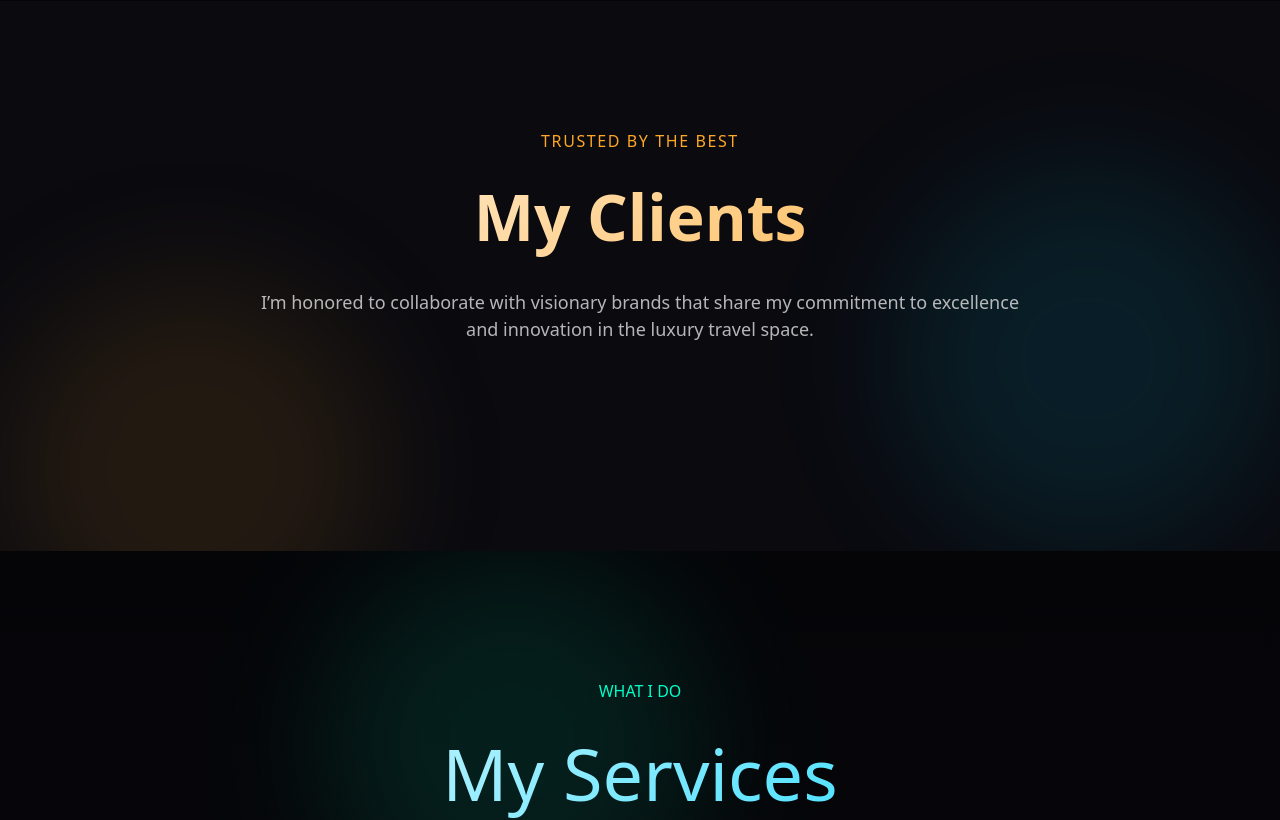
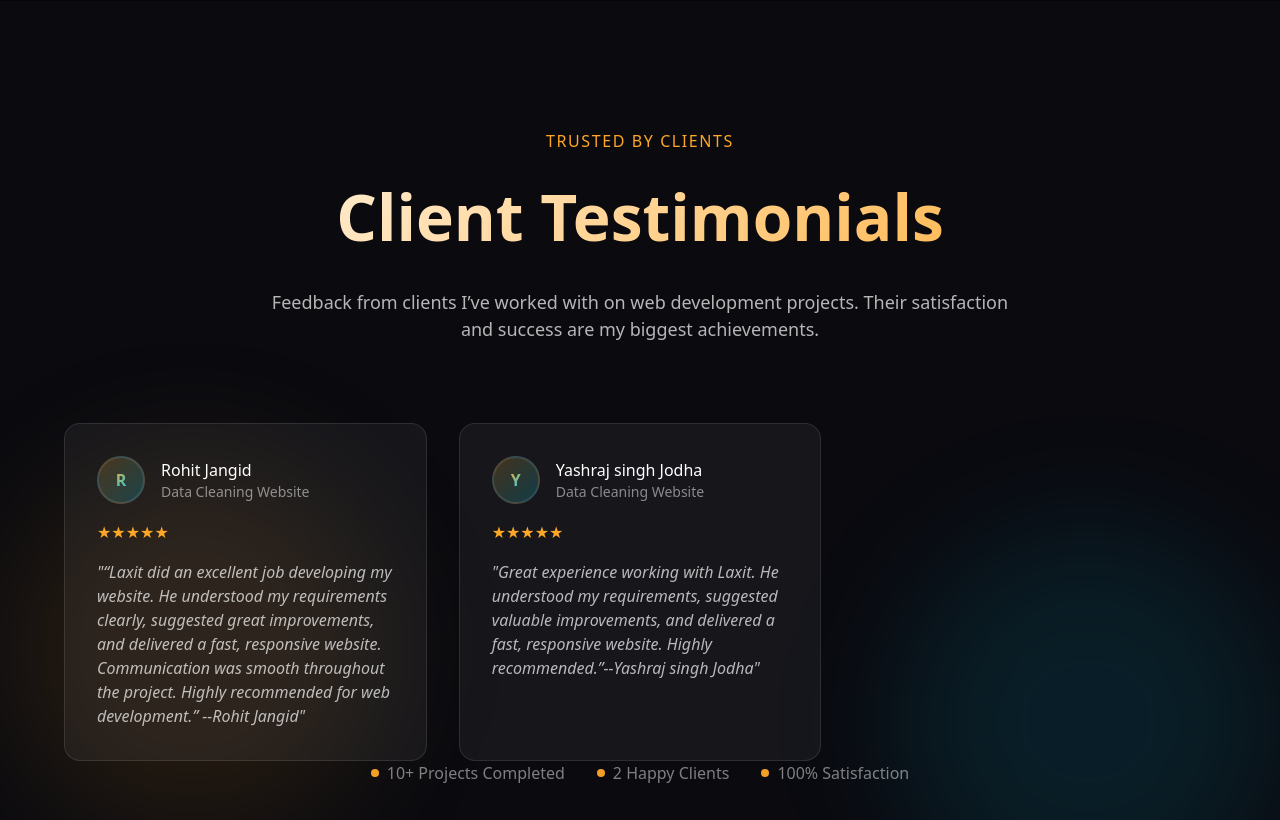
Before and after one commit to Laxit85/MY-Portfolio-, a React (Vite) app: page / in a window 1280 px wide. Shown: the part 3720-4540 px from the top of the page. Built offline with nearby package versions, Linux system fonts and the light colour scheme.

Commit message:
update project

```diff
--- a/src/components/Clients.tsx
+++ b/src/components/Clients.tsx
@@ -2,18 +2,23 @@ import { motion } from "motion/react";
 import { useInView } from "motion/react";
 import { useRef } from "react";
 
-/*
 const clients = [
-  { name: "Wanderlust Hotels", abbr: "WH" },
-  { name: "Azure Airways", abbr: "AA" },
-  { name: "Expedition Co.", abbr: "EC" },
-  { name: "Summit Resorts", abbr: "SR" },
-  { name: "Voyage Magazine", abbr: "VM" },
-  { name: "Terra Luxury", abbr: "TL" },
-  { name: "Horizon Travel", abbr: "HT" },
-  { name: "Nomad Experiences", abbr: "NE" },
+  {
+    name: "Rohit Jangid",
+    project: "Data Cleaning Website",
+    testimonial:
+      "“Laxit did an excellent job developing my website. He understood my requirements clearly, suggested great improvements, and delivered a fast, responsive website. Communication was smooth throughout the project. Highly recommended for web development.” --Rohit Jangid",
+    rating: 5,
+  },
+  {
+    name: "Yashraj singh Jodha",
+    project: "Data Cleaning Website",
+    testimonial:
+      "Great experience working with Laxit. He understood my requirements, suggested valuable improvements, and delivered a fast, responsive website. Highly recommended.”--Yashraj singh Jodha",
+    rating: 5,
+  },
+
 ];
-*/
 
 export function Clients() {
   const ref = useRef(null);
@@ -21,11 +26,13 @@ export function Clients() {
 
   return (
     <section id="clients" className="relative py-32 overflow-hidden bg-[#0a0a0f]">
-      {/* Background elements */}
+
+      {/* Background glow */}
       <div className="absolute top-1/2 left-0 w-96 h-96 bg-[#ffa726]/10 rounded-full blur-3xl" />
       <div className="absolute bottom-0 right-0 w-96 h-96 bg-[#00d4ff]/10 rounded-full blur-3xl" />
 
       <div className="container mx-auto px-6 relative z-10" ref={ref}>
+
         {/* Section Header */}
         <motion.div
           className="text-center mb-20"
@@ -33,7 +40,10 @@ export function Clients() {
           animate={isInView ? { opacity: 1, y: 0 } : {}}
           transition={{ duration: 0.8 }}
         >
-          <p className="text-[#ffa726] mb-4 tracking-widest">TRUSTED BY THE BEST</p>
+          <p className="text-[#ffa726] mb-4 tracking-widest">
+            TRUSTED BY CLIENTS
+          </p>
+
           <h2
             className="mb-6"
             style={{
@@ -45,134 +55,93 @@ export function Clients() {
               backgroundClip: "text",
             }}
           >
-            My Clients
+            Client Testimonials
           </h2>
-          <p className="text-white/70 max-w-3xl mx-auto" style={{ fontSize: "clamp(1rem, 2vw, 1.125rem)" }}>
-            I’m honored to collaborate with visionary brands that share my commitment to excellence and innovation in the luxury travel space.
+
+          <p
+            className="text-white/70 max-w-3xl mx-auto"
+            style={{ fontSize: "clamp(1rem, 2vw, 1.125rem)" }}
+          >
+            Feedback from clients I’ve worked with on web development projects.
+            Their satisfaction and success are my biggest achievements.
           </p>
         </motion.div>
 
-        {/*
-        <div className="grid grid-cols-2 md:grid-cols-4 gap-6 max-w-5xl mx-auto">
+        {/* Testimonials Grid */}
+        <div className="grid md:grid-cols-2 lg:grid-cols-3 gap-8 max-w-6xl mx-auto">
           {clients.map((client, index) => (
             <motion.div
               key={index}
-              className="group glass p-8 rounded-2xl flex flex-col items-center justify-center aspect-square hover:glow-gold transition-all cursor-pointer"
-              initial={{ opacity: 0, scale: 0.8 }}
-              animate={isInView ? { opacity: 1, scale: 1 } : {}}
+              className="glass p-8 rounded-2xl hover:glow-gold transition-all"
+              initial={{ opacity: 0, y: 40 }}
+              animate={isInView ? { opacity: 1, y: 0 } : {}}
               transition={{ duration: 0.5, delay: index * 0.1 }}
-              whileHover={{ scale: 1.05, y: -5 }}
+              whileHover={{ scale: 1.03, y: -5 }}
             >
-              <div className="relative">
-                <motion.div
-                  className="w-20 h-20 rounded-full flex items-center justify-center mb-4"
+
+              {/* Client Info */}
+              <div className="flex items-center gap-4 mb-4">
+                <div
+                  className="w-12 h-12 rounded-full flex items-center justify-center"
                   style={{
-                    background: "linear-gradient(135deg, rgba(255,167,38,0.2) 0%, rgba(0,212,255,0.2) 100%)",
+                    background:
+                      "linear-gradient(135deg, rgba(255,167,38,0.2) 0%, rgba(0,212,255,0.2) 100%)",
                     border: "2px solid rgba(255,255,255,0.1)",
-                  }}
-                  whileHover={{
-                    background: "linear-gradient(135deg, rgba(255,167,38,0.4) 0%, rgba(0,212,255,0.4) 100%)",
                   }}
                 >
                   <span
-                    className="group-hover:scale-110 transition-transform"
                     style={{
-                      fontSize: "1.5rem",
                       fontWeight: 700,
-                      background: "linear-gradient(135deg, #ffa726 0%, #00d4ff 100%)",
+                      background:
+                        "linear-gradient(135deg, #ffa726 0%, #00d4ff 100%)",
                       WebkitBackgroundClip: "text",
                       WebkitTextFillColor: "transparent",
-                      backgroundClip: "text",
                     }}
                   >
-                    {client.abbr}
+                    {client.name.charAt(0)}
                   </span>
-                </motion.div>
+                </div>
 
-                <motion.div
-                  className="absolute inset-0 rounded-full"
-                  style={{
-                    border: "2px solid rgba(255,167,38,0.3)",
-                  }}
-                  animate={{
-                    scale: [1, 1.2, 1],
-                    opacity: [0.3, 0, 0.3],
-                  }}
-                  transition={{
-                    duration: 2,
-                    repeat: Infinity,
-                    ease: "easeInOut",
-                  }}
-                />
+                <div>
+                  <p className="text-white">{client.name}</p>
+                  <p className="text-white/50 text-sm">{client.project}</p>
+                </div>
               </div>
 
-              <p className="text-white/80 text-center group-hover:text-white transition-colors">
-                {client.name}
+              {/* Star Rating */}
+              <div className="flex mb-4">
+                {Array.from({ length: client.rating }).map((_, i) => (
+                  <span key={i} className="text-[#ffa726] text-lg">
+                    ★
+                  </span>
+                ))}
+              </div>
+
+              {/* Testimonial Text */}
+              <p className="text-white/70 italic">
+                "{client.testimonial}"
               </p>
             </motion.div>
           ))}
         </div>
 
+        {/* Bottom badges */}
         <motion.div
-          className="mt-24 max-w-4xl mx-auto"
-          initial={{ opacity: 0, y: 50 }}
-          animate={isInView ? { opacity: 1, y: 0 } : {}}
+          className="mt-20 flex flex-wrap justify-center gap-8 items-center"
+          initial={{ opacity: 0 }}
+          animate={isInView ? { opacity: 1 } : {}}
           transition={{ duration: 0.8, delay: 0.8 }}
         >
-          <div className="glass-dark p-12 rounded-3xl relative">
-            <div
-              className="absolute top-8 left-8 opacity-20"
-              style={{
-                fontSize: "6rem",
-                lineHeight: 1,
-                color: "#00d4ff",
-              }}
-            >
-              "
-            </div>
-
-            <p
-              className="relative z-10 text-center mb-8 italic"
-              style={{
-                fontSize: "clamp(1.125rem, 2.5vw, 1.5rem)",
-                color: "rgba(255,255,255,0.9)",
-              }}
-            >
-              Working with this team transformed our brand vision into a breathtaking
-              reality. Their attention to detail and creative storytelling is unmatched
-              in the luxury travel industry.
-            </p>
-
-            <div className="text-center">
-              <p className="mb-1" style={{ color: "#00ffc8" }}>
-                Sarah Chen
-              </p>
-              <p className="text-white/60">CEO, Wanderlust Hotels</p>
-            </div>
-
-            <div className="absolute bottom-8 right-8 w-24 h-1 bg-gradient-to-r from-transparent via-[#ffa726] to-transparent rounded-full" />
-          </div>
-        </motion.div>
-
-        <motion.div
-          className="mt-16 flex flex-wrap justify-center gap-8 items-center"
-          initial={{ opacity: 0 }}
-          animate={isInView ? { opacity: 1 } : {}}
-          transition={{ duration: 0.8, delay: 1 }}
-        >
-          {["Award Winner 2024", "Top Rated Agency", "Certified Excellence"].map(
+          {["10+ Projects Completed", "2 Happy Clients", "100% Satisfaction"].map(
             (badge, index) => (
-              <div
-                key={index}
-                className="flex items-center gap-2 text-white/50"
-              >
+              <div key={index} className="flex items-center gap-2 text-white/50">
                 <div className="w-2 h-2 rounded-full bg-[#ffa726]" />
                 <span>{badge}</span>
               </div>
             )
           )}
         </motion.div>
-        */}
+
       </div>
     </section>
   );
--- a/src/components/Projects.tsx
+++ b/src/components/Projects.tsx
@@ -52,7 +52,7 @@ const projects = [
       "https://images.unsplash.com/photo-1555066931-4365d14bab8c?auto=format&fit=crop&w=1080&q=80",
     description:
       "An AI-powered assistant that analyzes code quality, detects potential issues, and suggests improvements for better performance and readability.",
-    link: "https://code-review-ass.netlify.app/", // # PROJECT LINK
+    link: "https://ai-code-review-with-llm.vercel.app/", // # PROJECT LINK
   },
   {
     id: 6,
```
